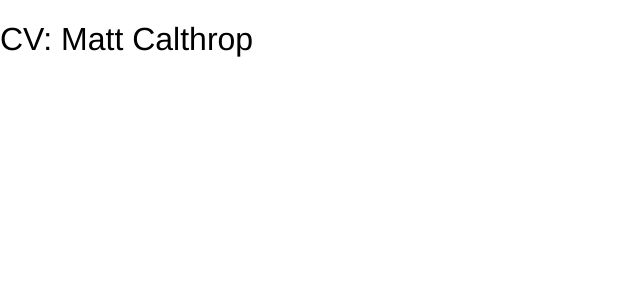
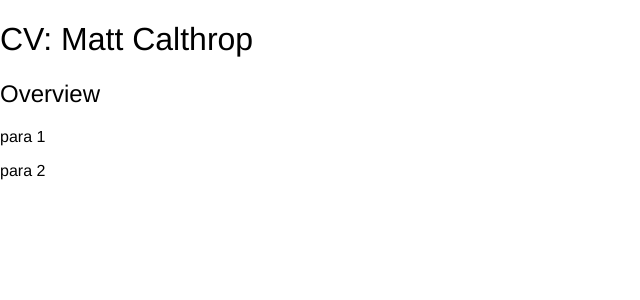
Before and after one commit to mcalthrop/cv-react, a React (Create React App) app: page / in a window 1280 px wide. Shown: the top 300 px of the page, without its empty margins (0-640 px from the left). Built offline with nearby package versions, Linux system fonts and the light colour scheme.

Commit message:
Add Overview component

```diff
--- a/src/App.css
+++ b/src/App.css
@@ -1,3 +1,3 @@
-h1 {
+h1, h2, h3, h4, h5, h6 {
   font-weight: lighter;
 }
--- /dev/null
+++ b/src/components/overview/Overview.js
@@ -0,0 +1,11 @@
+import React from 'react';
+
+export const Overview = () => {
+    return (
+        <section>
+            <h2>Overview</h2>
+            <p>para 1</p>
+            <p>para 2</p>
+        </section>
+    );
+};
--- /dev/null
+++ b/src/components/overview/index.js
@@ -0,0 +1,3 @@
+import { Overview } from './Overview';
+
+export { Overview };
--- a/src/containers/cv/CvContainer.js
+++ b/src/containers/cv/CvContainer.js
@@ -1,10 +1,12 @@
 import React, { Component } from 'react';
+import { Overview } from '../../components/overview';
 
 export class CvContainer extends Component {
     render() {
         return (
             <header>
                 <h1>CV: Matt Calthrop</h1>
+                <Overview></Overview>
             </header>
         );
     }
```
